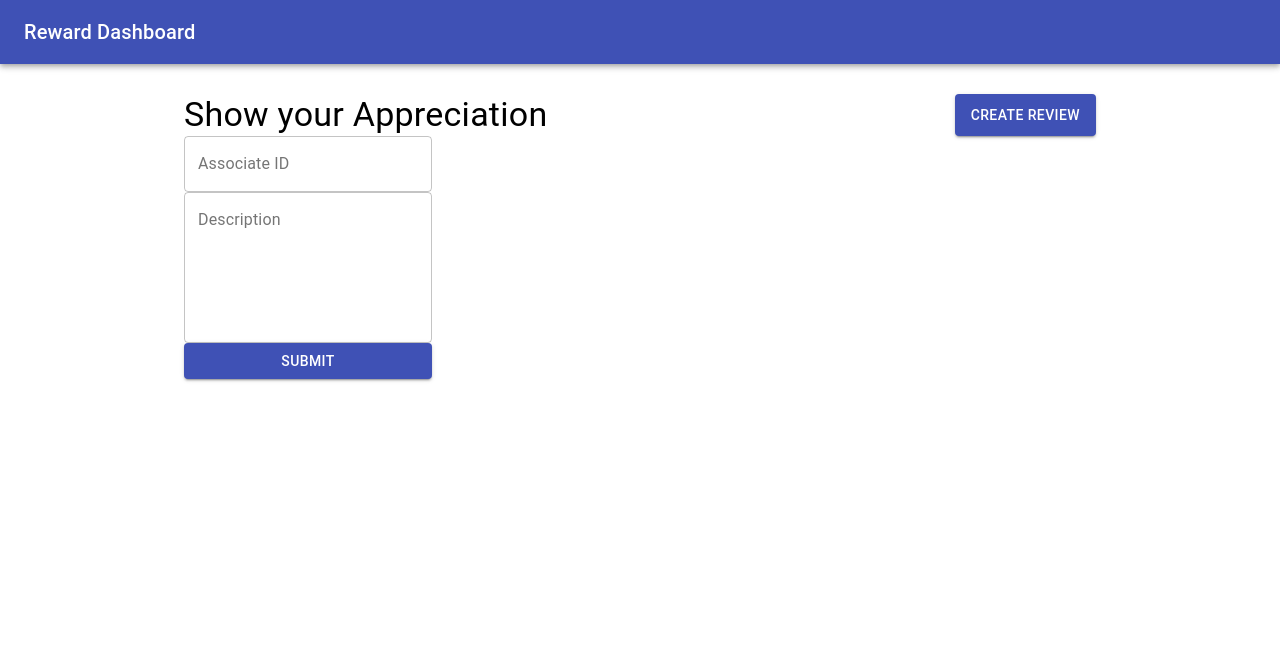
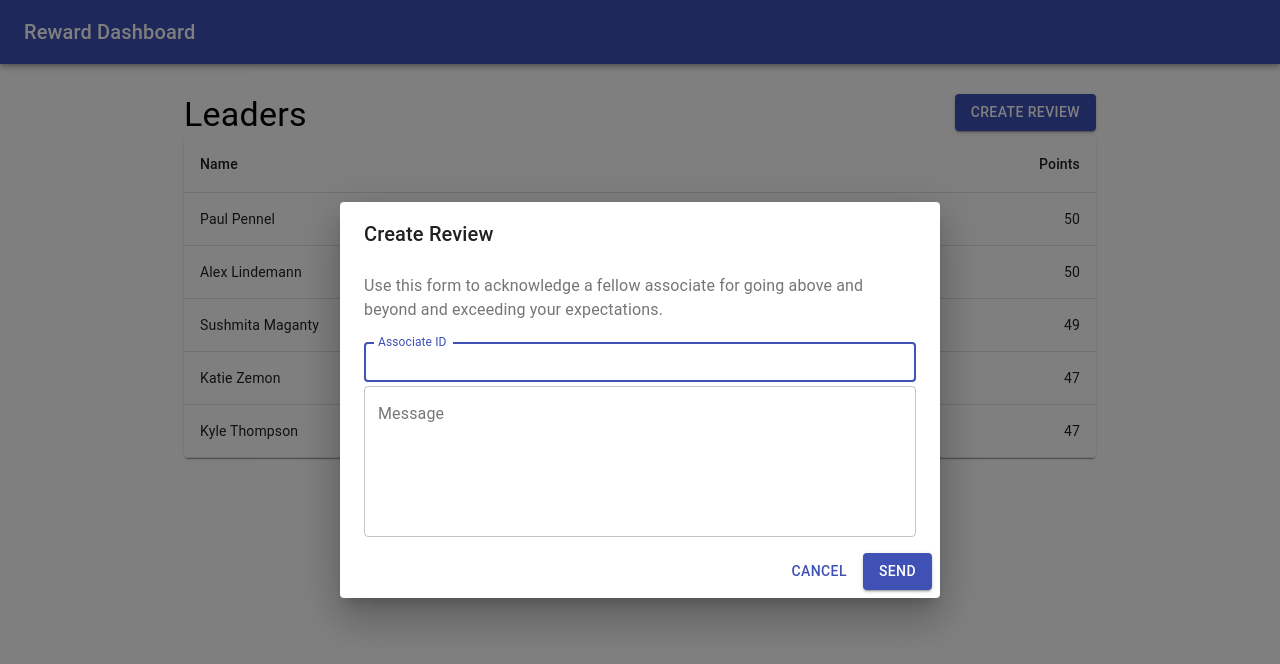
Before and after one commit to TheDeadman/codefest-kudos-frontend, a React (Create React App) app: page / in a window 1280 px wide. Both pictures are taken after a click on the button "CREATE REVIEW". Shown: the top 664 px of the page. Built offline with nearby package versions, Linux system fonts and the light colour scheme.

Commit message:
Created review page to be a modal

```diff
--- a/src/App.js
+++ b/src/App.js
@@ -1,6 +1,5 @@
 import React, { useState, useEffect } from 'react';
 import Container from '@material-ui/core/Container';
-import Button from '@material-ui/core/Button';
 import Typography from '@material-ui/core/Typography';
 import CircularProgress from '@material-ui/core/CircularProgress';
 import AppBar from './AppBar'
@@ -8,6 +7,7 @@ import BasicTable from './components/MainPageTable';
 import Reviews from './components/Reviews';
 import FeedbackForm from './components/FeedbackForm';
 import './App.css';
+import FormDialog from "./components/FeedbackForm";
 
 
 function App() {
@@ -41,9 +41,8 @@ function App() {
                         {currentPage === "FeedbackForm" && "Show your Appreciation"}
                     </Typography>
 
-                    <Button style={{ flexShrink: 1 }} variant="contained" color="primary" onClick={() => {setCurrentPage('FeedbackForm')}}>
-                        Create Review
-                    </Button>
+                    <FormDialog/>
+
                 </div>
                 {isLoading && <div style={{ display: 'flex', justifyContent: 'center' }}>
                     <CircularProgress />
--- a/src/components/FeedbackForm.js
+++ b/src/components/FeedbackForm.js
@@ -1,24 +1,61 @@
 import React from 'react';
-import FormControl from '@material-ui/core/FormControl';
+import Button from '@material-ui/core/Button';
 import TextField from '@material-ui/core/TextField';
-import Button from '@material-ui/core/Button';
+import Dialog from '@material-ui/core/Dialog';
+import DialogActions from '@material-ui/core/DialogActions';
+import DialogContent from '@material-ui/core/DialogContent';
+import DialogContentText from '@material-ui/core/DialogContentText';
+import DialogTitle from '@material-ui/core/DialogTitle';
 
-export default function FeedbackForm() {
+export default function FormDialog() {
+    const [open, setOpen] = React.useState(false);
+
+    const handleClickOpen = () => {
+        setOpen(true);
+    };
+
+    const handleClose = () => {
+        setOpen(false);
+    };
+
     return (
-        <FormControl>
-
-            <TextField id="outlined-basic" label="Associate ID" variant="outlined" />
-
-            <TextField
-                id="outlined-textarea"
-                label="Description"
-                multiline
-                rows={6}
-                variant="outlined"
-            />
-            <Button variant="contained" color="primary">
-                Submit
+        <div>
+            <Button variant="contained" color="primary" onClick={handleClickOpen}>
+                Create Review
             </Button>
-        </FormControl>
-    )
+            <Dialog open={open} onClose={handleClose} aria-labelledby="form-dialog-title">
+                <DialogTitle id="form-dialog-title">Create Review</DialogTitle>
+                <DialogContent>
+                    <DialogContentText>
+                        Use this form to acknowledge a fellow associate for going above and beyond and exceeding your expectations.
+                    </DialogContentText>
+                    <TextField
+                        autoFocus
+                        margin="dense"
+                        id="associateId"
+                        label="Associate ID"
+                        type="email"
+                        variant="outlined"
+                        fullWidth
+                    />
+                    <TextField
+                        id="associateThankYouMessage"
+                        label="Message"
+                        multiline
+                        rows={6}
+                        variant="outlined"
+                        fullWidth
+                    />
+                </DialogContent>
+                <DialogActions>
+                    <Button onClick={handleClose} color="primary">
+                        Cancel
+                    </Button>
+                    <Button variant="contained" onClick={handleClose} color="primary">
+                        Send
+                    </Button>
+                </DialogActions>
+            </Dialog>
+        </div>
+    );
 }
```
